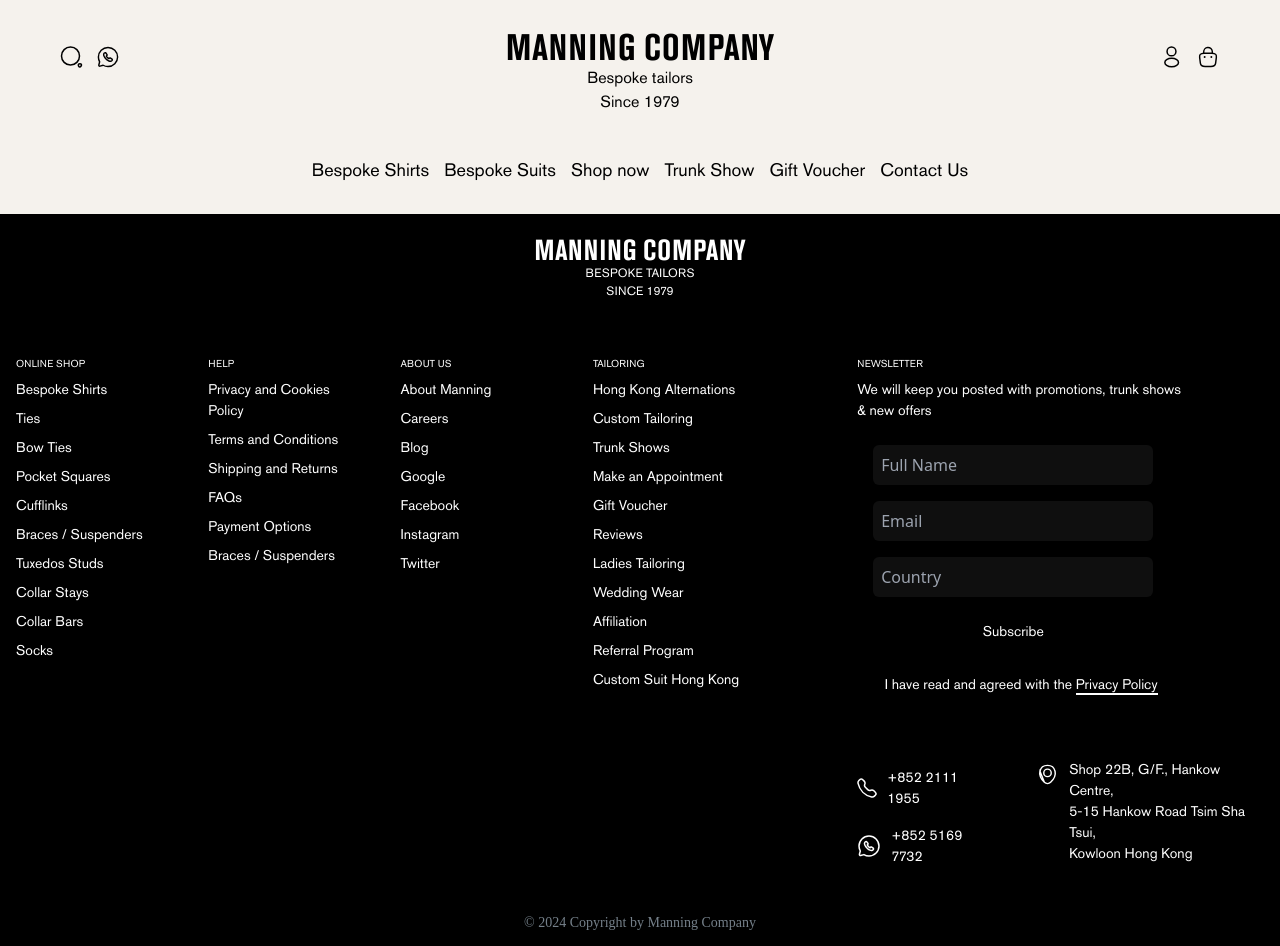
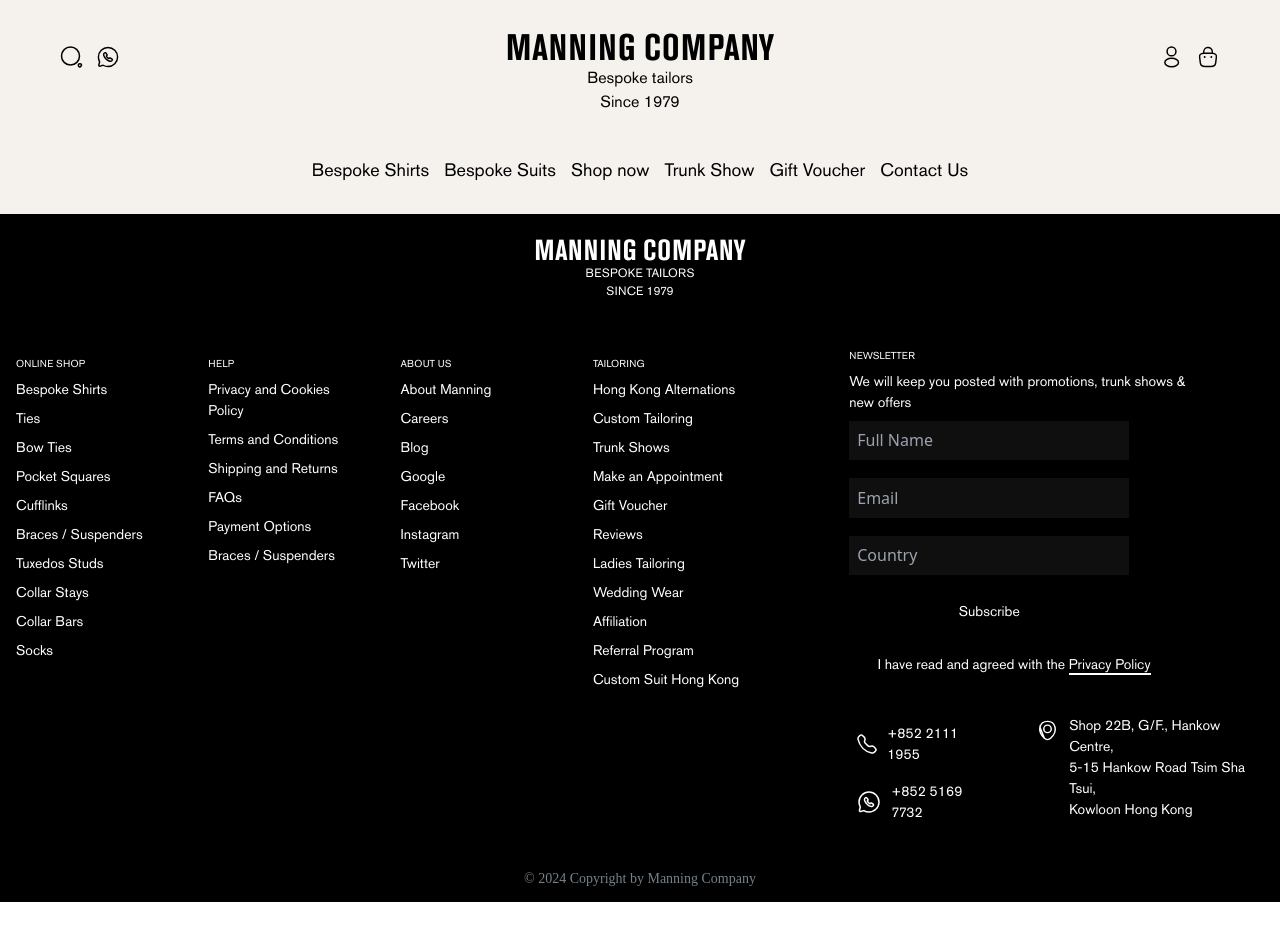
Before and after one commit to UmerMo/Manning-, a Next.js app: page /forgotPassword in a window 1280 px wide. After the commit the page ends 902 px from the top, so only its background shows below. Built offline with nearby package versions, Linux system fonts and the light colour scheme.

Commit message:
fix footer

```diff
--- a/src/app/components/Footer.tsx
+++ b/src/app/components/Footer.tsx
@@ -65,7 +65,7 @@
           </div>
           {/* Newsletter */}
           <div className=" ">
-            <div className=" p-4 w-full md:w-[360px] ">
+            <div className=" p-2 w-full md:w-[370px] ">
               <h1 className="headingfootoer  md:justify-start flexCenter font-Akzidenz">
                 newsletter
               </h1>
@@ -73,21 +73,21 @@
                 We will keep you posted with promotions, trunk shows & new
                 offers
               </p>
-              <div className="flex flex-col p-4 justify-center ">
-                <div className="text-white md:w-[280.07px] flex flex-col">
+              <div className="flex flex-col justify-center ">
+                <div className="text-white p-6 md:p-0 md:w-[280.07px] flex flex-col">
                   <input
                     type="text"
-                    className="form  mb-2"
+                    className="formf mb-[18px]     "
                     placeholder="Full Name"
                   />
                   <input
                     type="email"
-                    className="form   mb-2"
+                    className="formf   mb-[18px]"
                     placeholder="Email"
                   />
                   <input
                     type="Country"
-                    className="form  mb-2"
+                    className="formf mb-[18px]"
                     placeholder="Country"
                   />
 
@@ -96,7 +96,7 @@
                   </button>
                 </div>
 
-                <div className="flex  flexCenter pt-4">
+                <div className="flex  flexCenter pt-4  md:pr-6">
                   <label className=" footer font-Akzidenz">
                     I have read and agreed with the{" "}
                     <Link href={""} className="relative">
--- a/src/app/components/OurProcess.tsx
+++ b/src/app/components/OurProcess.tsx
@@ -66,7 +66,7 @@
               className="md:w-[252px]  object-cover md:h-[339px]  w-[250px] sm:h-[100%] h-[100%]"
               src={Frame[4].src}
             />
-            <p className=" flexCenter font-SaolDisplay md:leading-[40px]  text-[21px]  leading-[21.939px]  pb-[34px] text-white   imagereletivetext lg:text-[40px]   absolute inset-0  md:text-[40px] pt-[24]  md:pt-64 ">
+            <p className=" flexCenter font-SaolDisplay md:leading-[40px]  text-[21px]  leading-[21.939px]  pb-[34px] text-white   imagereletivetext lg:text-[40px]   absolute inset-0  md:text-[40px] pt-[24]  md:pt-[268px] ">
               {Frame[4].name}
             </p>
           </div>
--- a/src/app/globals.css
+++ b/src/app/globals.css
@@ -27,10 +27,10 @@
   @apply text-xs uppercase text-[#FFFFFF] font-medium;
 }
 .proces {
-  @apply flexCenter font-SaolDisplay pb-[34px] text-white   imagereletivetext lg:text-[40px] md:leading-[40px]  text-[21px]  leading-[21.939px] absolute inset-0  md:text-[40px] pt-[120px]  md:pt-56;
+  @apply flexCenter font-SaolDisplay pb-[34px] text-white   imagereletivetext lg:text-[40px] md:leading-[40px]  text-[18px]  leading-[21.939px] absolute inset-0  md:text-[40px] pt-[120px]  md:pt-56;
 }
 .proces1 {
-  @apply flexCenter font-SaolDisplay  text-white   imagereletivetext lg:text-[40px] md:leading-[40px]  text-[21px]  leading-[21.939px]    absolute inset-0  md:text-[40px] pt-[100px]   md:pt-56;
+  @apply flexCenter font-SaolDisplay  text-white   imagereletivetext lg:text-[40px] md:leading-[40px]  text-[18px]  leading-[21.939px]    absolute inset-0  md:text-[40px] pt-[100px]   md:pt-56;
 }
 .manning {
   text-align: center;
@@ -186,3 +186,12 @@
   font-weight: 400;
   line-height: 15px; /* 107.143% */
 }
+
+.formf {
+  display: flex;
+
+  padding: 7.284px 192.974px 8.087px 8.092px;
+  align-items: center;
+
+  background: #0f0f0f;
+}
```
